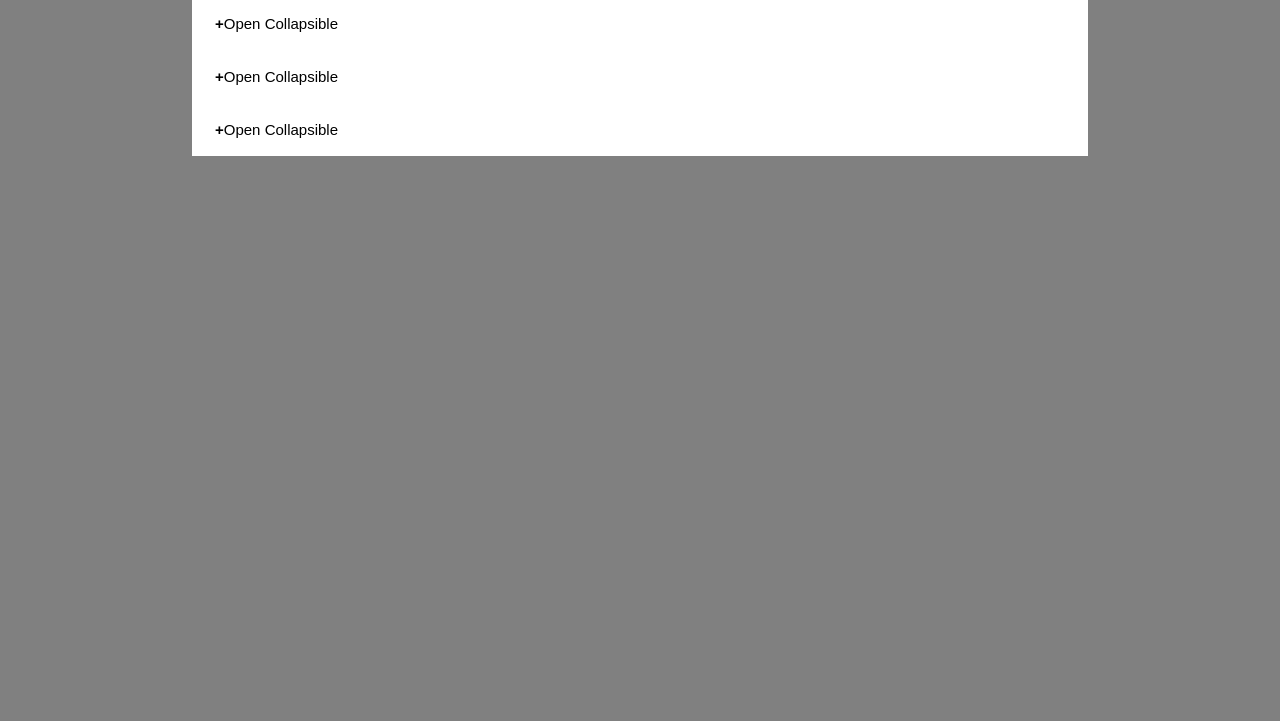
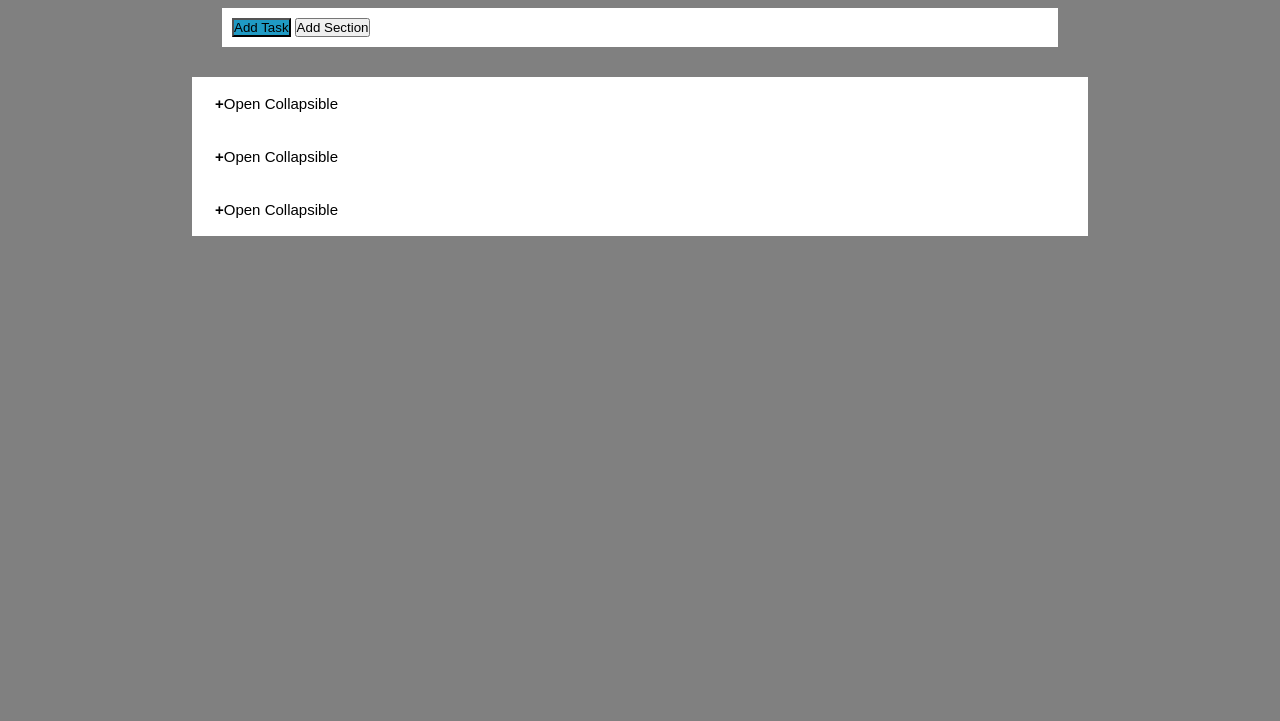
Before and after one commit to MatteoFarinazzo/html-css-toboolist, a plain HTML site: page index.html in a window 1280 px wide. Shown: the part 79-800 px from the top of the page. Drawn offline with Linux system fonts and the light colour scheme.

Commit message:
section work

```diff
--- a/css/style.css
+++ b/css/style.css
@@ -16,11 +16,18 @@ header{
 
 .bg-white{
     background-color: white;
+    margin:30px;
+    padding: 10px;
+
 }
 
 main{
     width: 70%;
     margin:0 auto;
+}
+
+#blue-bt{
+    background-color: rgb(31, 154, 196);
 }
 
 /* collapsible */
--- a/index.html
+++ b/index.html
@@ -17,7 +17,7 @@
 
     <main>
         <div class="bg-white">
-            <button>Add Task</button>
+            <button id="blue-bt">Add Task</button>
             <button>Add Section</button>
 
         </div>
```
